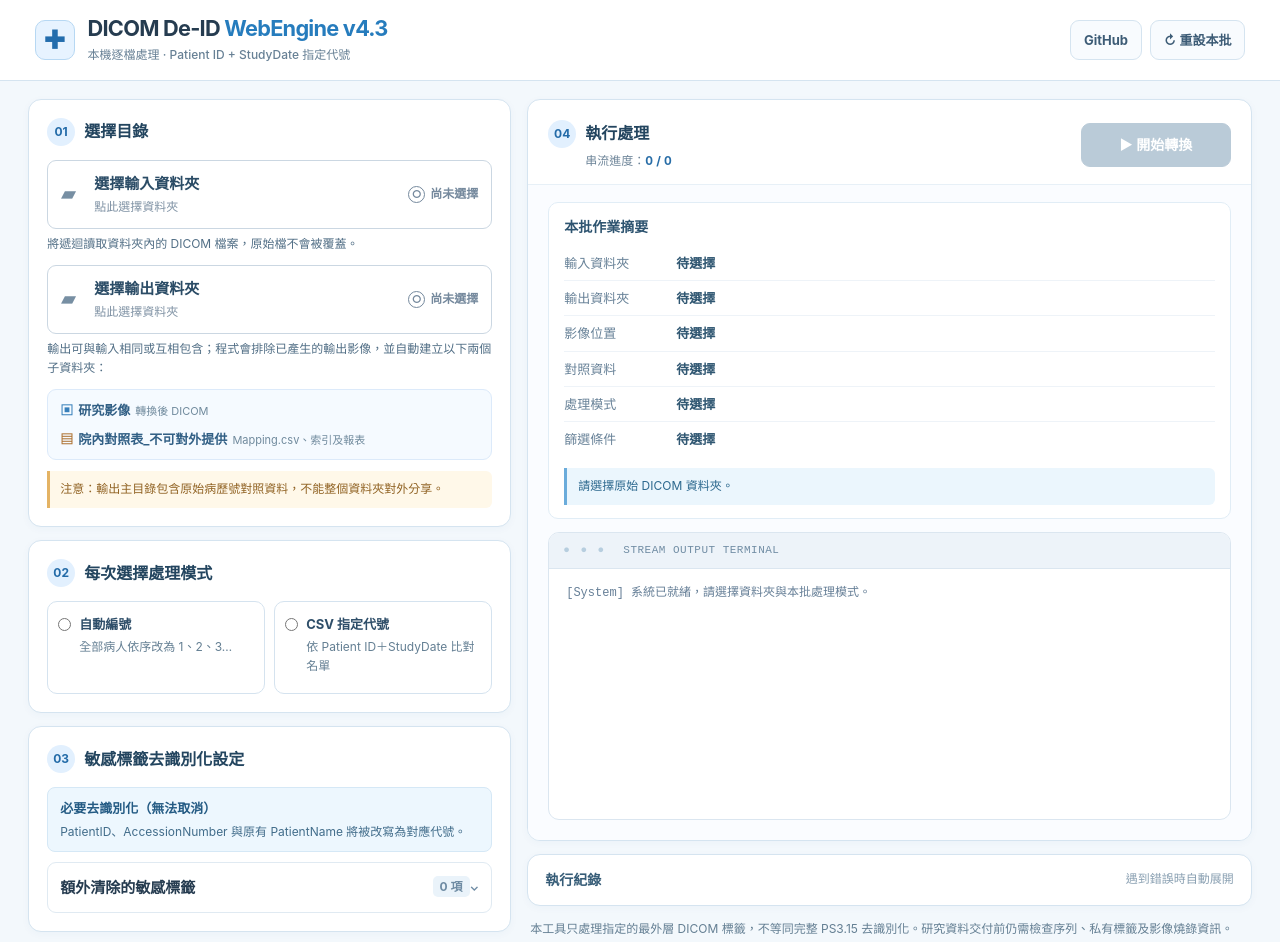
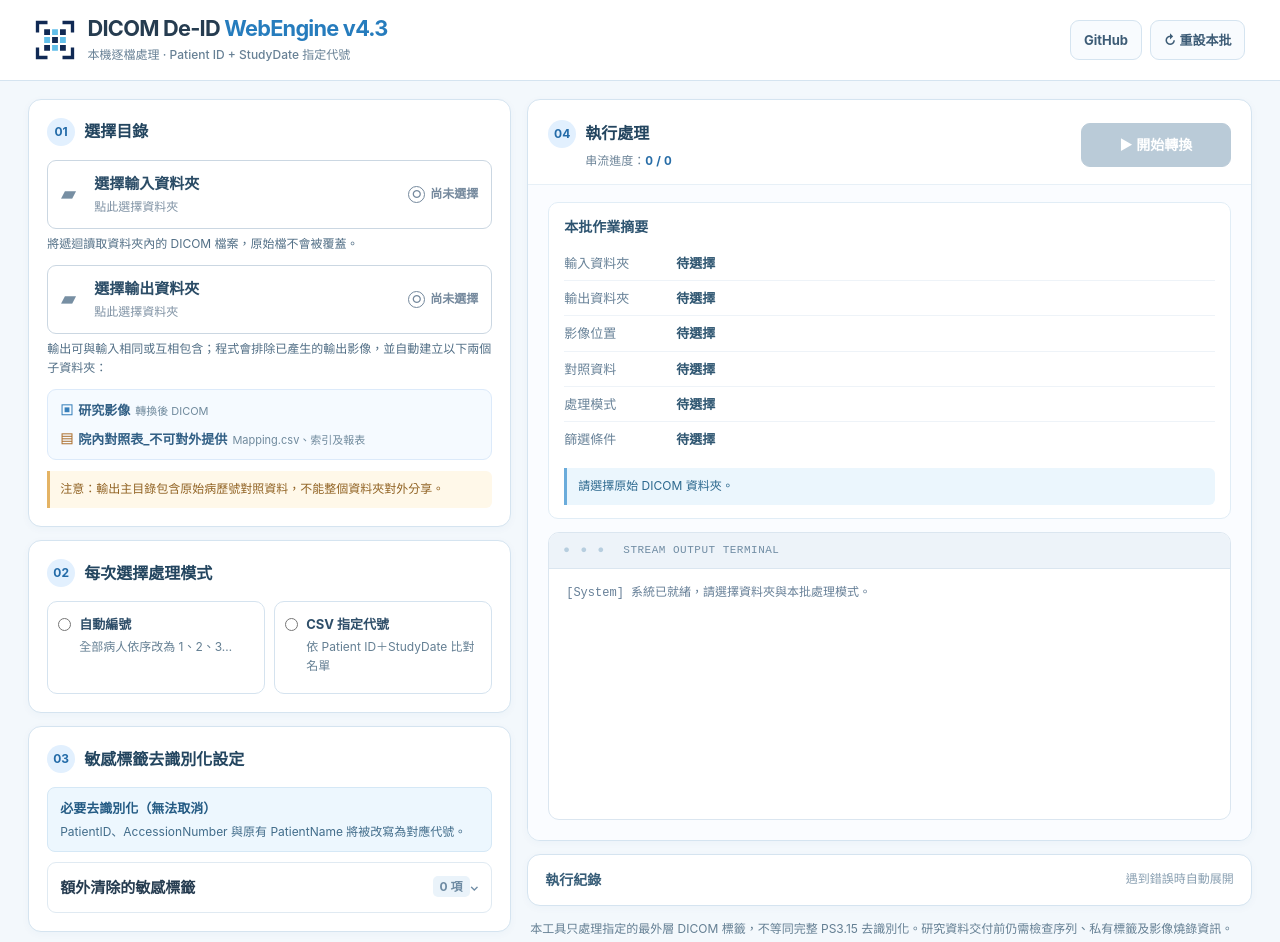
Before and after one commit to L49527/di-dicom_web_app, a plain HTML site: page index.html in a window 1280 px wide. Drawn offline with Linux system fonts and the light colour scheme.

Commit message:
Use pixel-grid logo in the header and browser tab

```diff
--- a/index.html
+++ b/index.html
@@ -5,12 +5,13 @@
   <meta name="viewport" content="width=device-width, initial-scale=1">
   <meta name="theme-color" content="#f3f8fc">
   <title>DICOM De-ID WebEngine v4.3 · 研究代號轉換</title>
+  <link rel="icon" type="image/svg+xml" href="logo-pixels.svg">
   <link rel="stylesheet" href="style.css">
 </head>
 <body>
 <header class="site-header">
   <div class="brand">
-    <span class="brand-mark" aria-hidden="true">✚</span>
+    <img src="logo-pixels.svg" width="40" height="40" alt="">
     <div>
       <h1>DICOM De-ID <span>WebEngine v4.3</span></h1>
       <p>本機逐檔處理 · Patient ID + StudyDate 指定代號</p>
```
